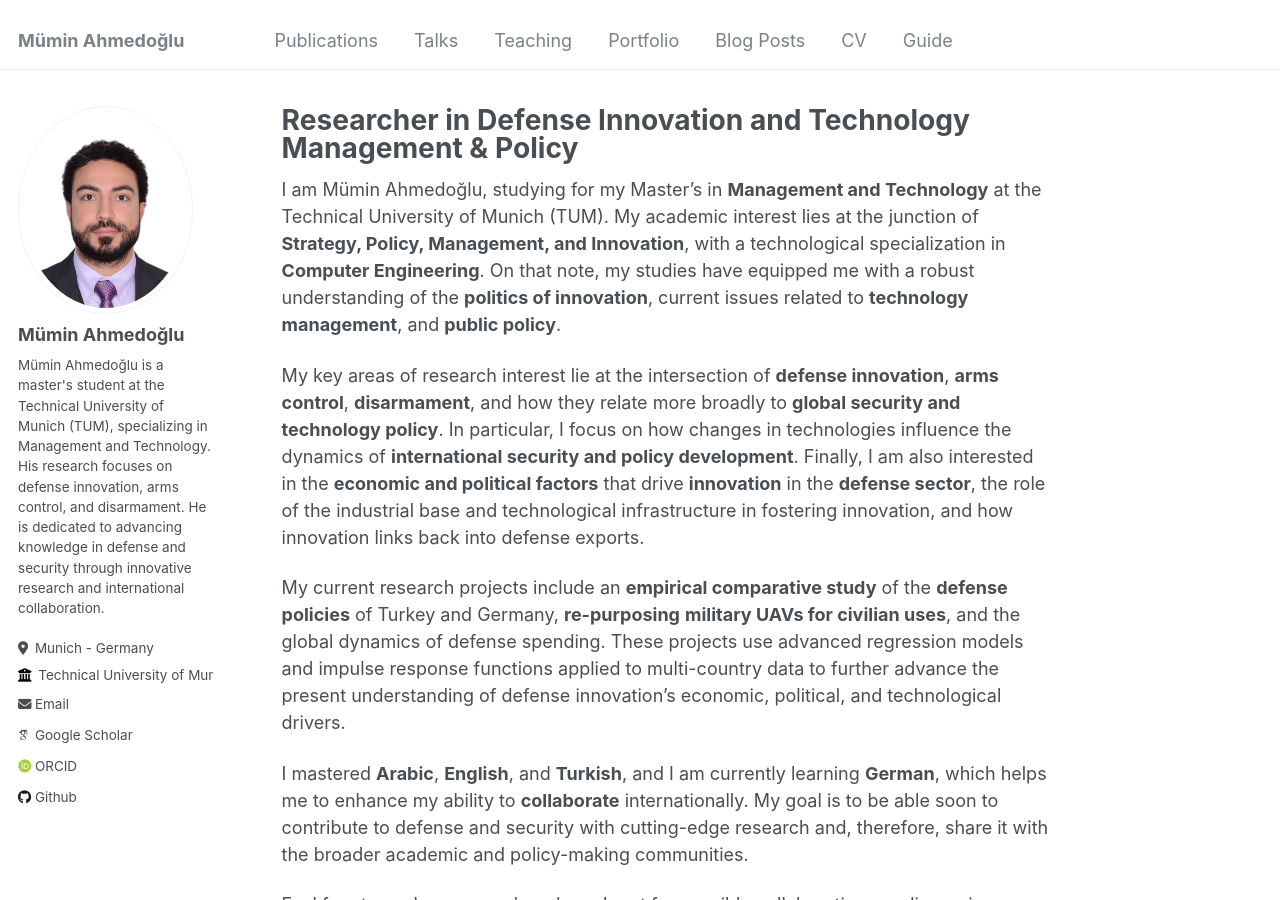
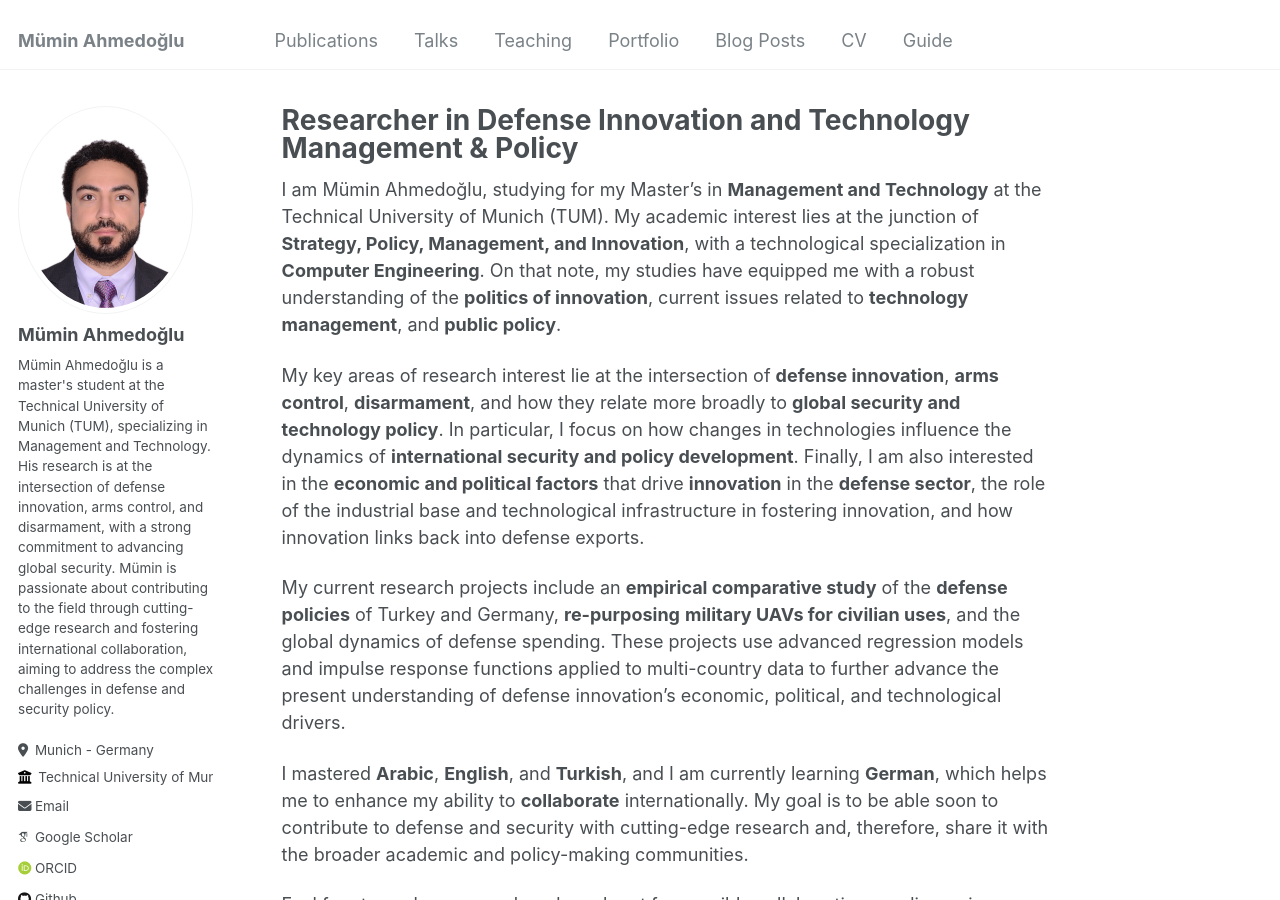
Before and after one commit to ahmedoglu/ahmedoglu.github.io, a Jekyll site: the page built from _pages/about.md, in a window 1280 px wide and 900 px high. Built offline with Jekyll 4.4.1, drawn with Linux system fonts in a browser that asks for light colours; some web fonts are replaced.

Commit message:
Update _config.yml

```diff
--- a/_config.yml
+++ b/_config.yml
@@ -24,7 +24,7 @@ author:
   avatar           : "Photo_MA.JPG"
   name             : "Mümin Ahmedoğlu"
   pronouns         : # example: "she/her"
-  bio              : "Mümin Ahmedoğlu is a master's student at the Technical University of Munich (TUM), specializing in Management and Technology. His research focuses on defense innovation, arms control, and disarmament. He is dedicated to advancing knowledge in defense and security through innovative research and international collaboration."
+  bio              : "Mümin Ahmedoğlu is a master's student at the Technical University of Munich (TUM), specializing in Management and Technology. His research is at the intersection of defense innovation, arms control, and disarmament, with a strong commitment to advancing global security. Mümin is passionate about contributing to the field through cutting-edge research and fostering international collaboration, aiming to address the complex challenges in defense and security policy."
   location         : "Munich - Germany"
   employer         : "Technical University of Munich"
   uri              : # URL
```
